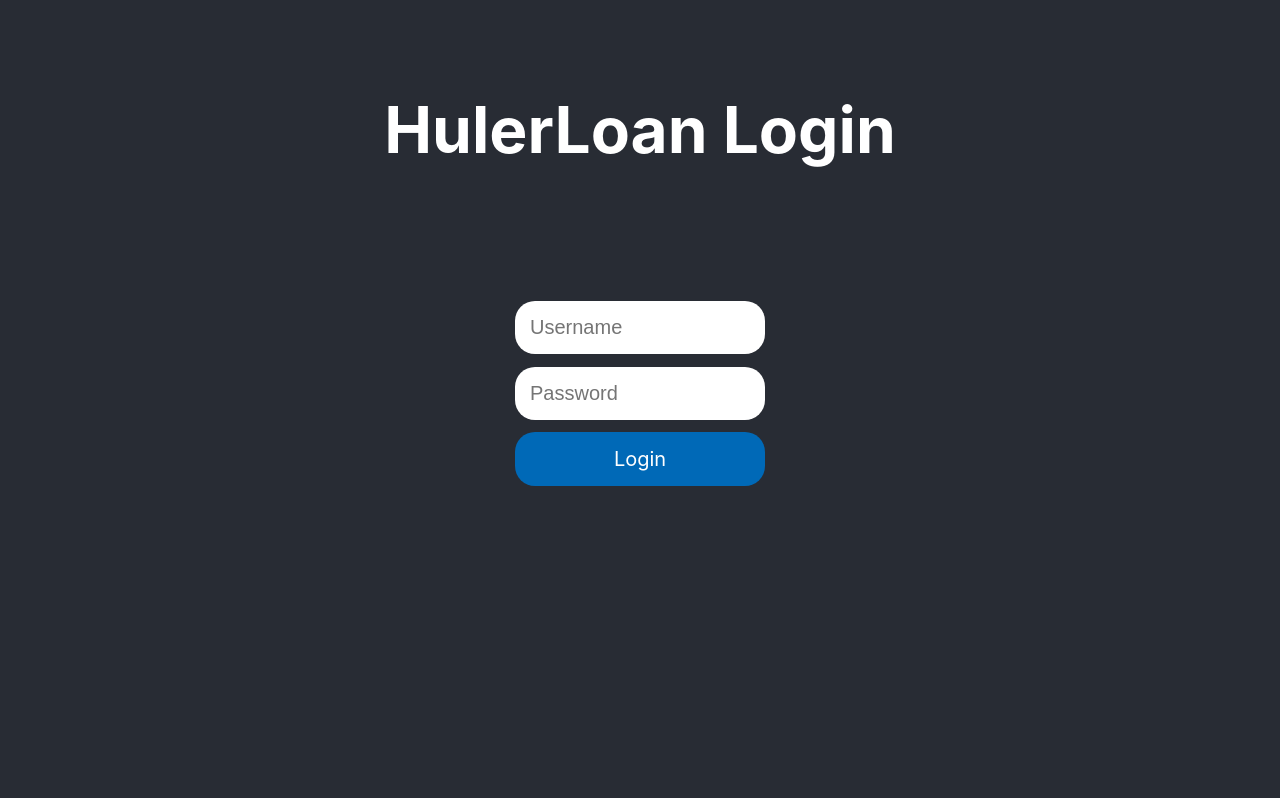
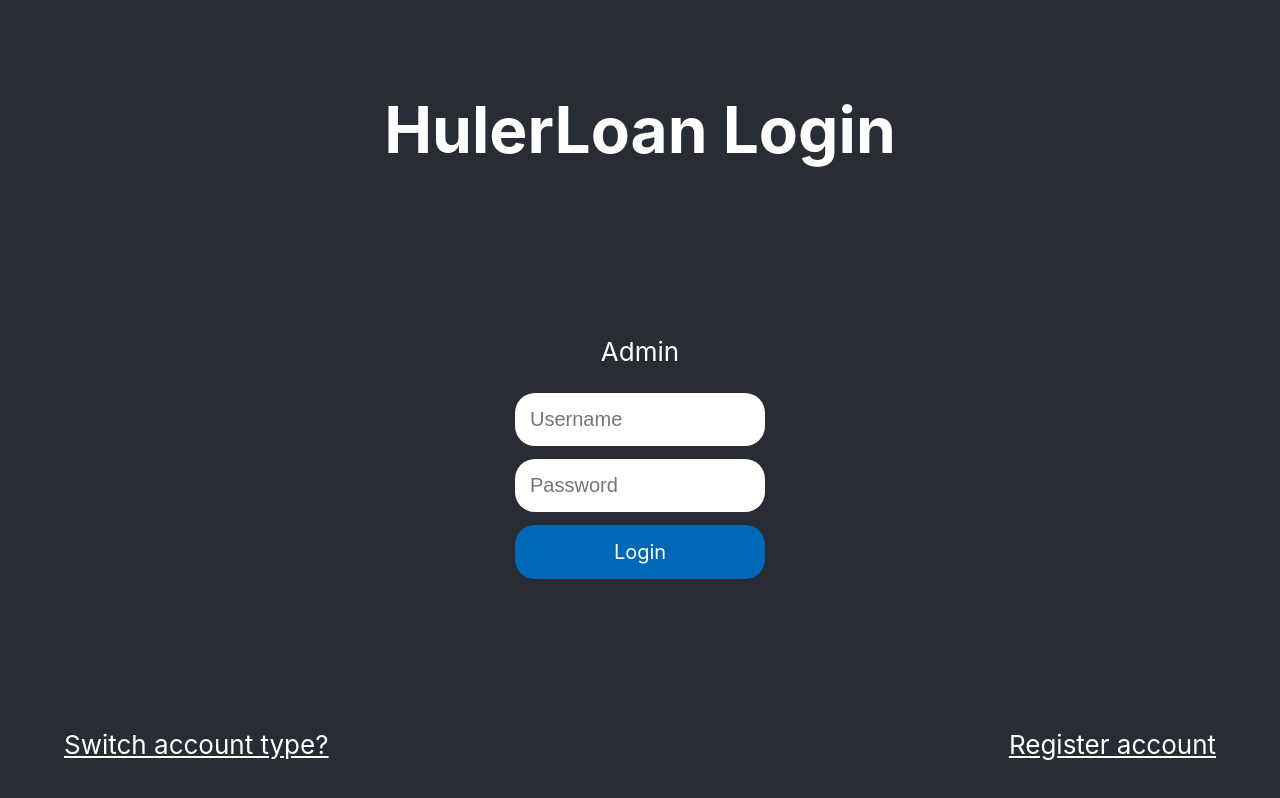
Before and after one commit to chhhloeeee/HulerLoan-frontend, a Next.js app in the folder loan-app/: page / in a window 1280 px wide. Built offline with nearby package versions, Linux system fonts and the light colour scheme.

Commit message:
finished admin login

```diff
--- a/loan-app/components/login.js
+++ b/loan-app/components/login.js
@@ -1,22 +1,35 @@
-import Link from 'next/link'
-import style from '../styles/login.module.css'
+import Link from "next/link";
+import style from "../styles/login.module.css";
 
 function MyLink(props) {
-  let { href, children, ...rest } = props
+  let { href, children, ...rest } = props;
   return (
     <Link href={href}>
       <a {...rest}>{children}</a>
     </Link>
-  )
+  );
 }
 
 export default function Login() {
-    return (
-      <div className={style.appHeader}>
+  return (
+    <div className={style.appHeader}>
       <h2 className={style.title}>HulerLoan Login</h2>
-        <input className={style.uid} type="text" placeholder="Username" ></input>
-        <input className={style.pwd} type="password" placeholder="Password" ></input>
-        <MyLink className={style.logbttn} href="/home">Login</MyLink>
-      </div>
-    );
-  };
+      <p className={style.subtitle}>Admin</p>
+      <input className={style.uid} type="text" placeholder="Username"></input>
+      <input
+        className={style.pwd}
+        type="password"
+        placeholder="Password"
+      ></input>
+      <MyLink className={style.logbttn} href="/home">
+        Login
+      </MyLink>
+      <MyLink className={style.accountBttn} href="/userlogin">
+        Switch account type?
+      </MyLink>
+      <MyLink className={style.registerBttn} href="/register">
+        Register account
+      </MyLink>
+    </div>
+  );
+}
--- a/loan-app/styles/login.module.css
+++ b/loan-app/styles/login.module.css
@@ -7,6 +7,10 @@
     justify-content: center;
     font-size: calc(10px + 2vmin);
     color: white;
+  }
+
+  .subtitle{
+    margin-top: 10%;
   }
 
 .uid, .pwd, .logbttn {
@@ -33,3 +37,17 @@
   margin-left: auto;
   margin-right: auto;
 }
+
+.accountBttn{
+  position: absolute;
+  left:5%;
+  bottom: 5%;
+  text-decoration: underline;
+}
+
+.registerBttn{
+  position: absolute;
+  right:5%;
+  bottom: 5%;
+  text-decoration: underline;
+}
```
